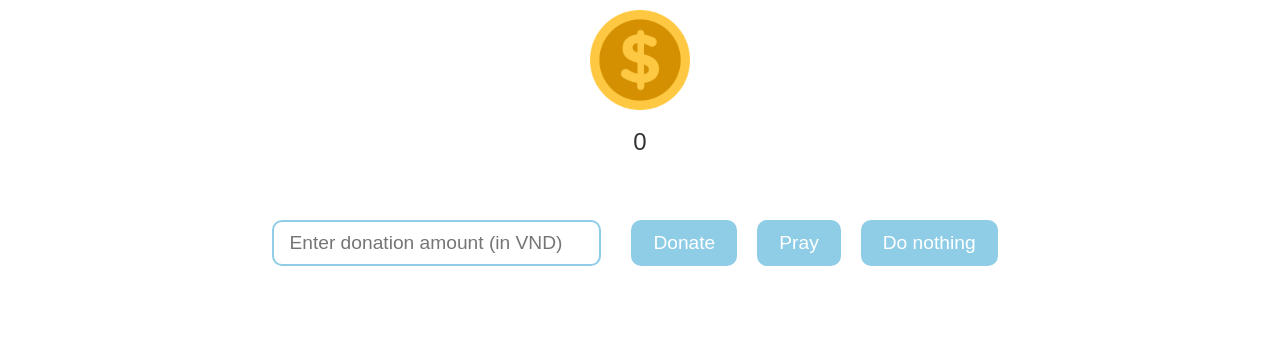
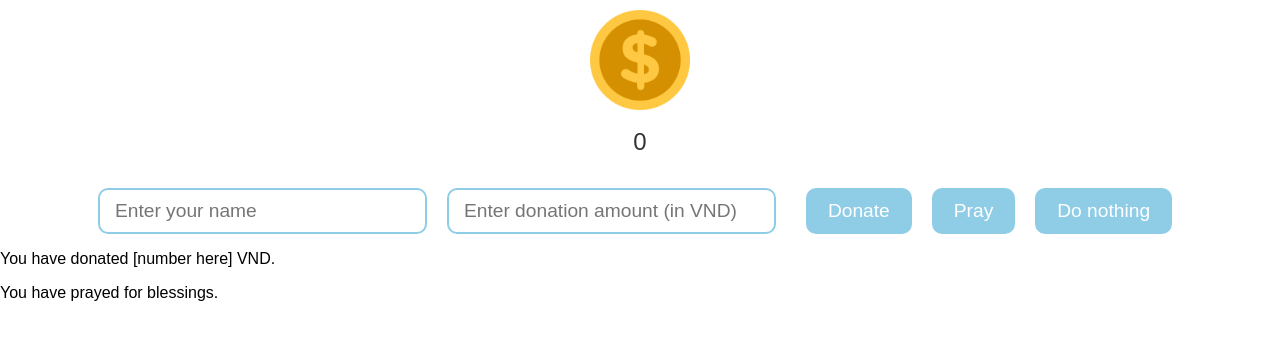
Before and after one commit to PongTon420/god-donating-simulator, a plain HTML site: page index.html in a window 1280 px wide. Shown: the part 144-484 px from the top of the page. Drawn offline with Linux system fonts and the light colour scheme.

Commit message:
minor change to layout

```diff
--- a/index.html
+++ b/index.html
@@ -24,11 +24,16 @@
             <span id="donation-amount">0</span>
         </div>
         <div class="button-container">
+            <input type="text" id="name-input" placeholder="Enter your name" />
             <input type="text" id="donation-input" placeholder="Enter donation amount (in VND)" />
             <button id="donate-button">Donate</button>
             <button>Pray</button>
             <button>Do nothing</button>
         </div>
+        <div>
+            <p id="donation-message">You have donated <span id="donation-amount-display">[number here]</span> VND.</p>
+            <p id="prayer-message">You have prayed for blessings.</p>
+        </div>
     </main>
 </body>
 
--- a/styles.css
+++ b/styles.css
@@ -31,7 +31,7 @@ body {
 .button-container {
     display: flex;
     justify-content: center;
-    margin-top: 4rem;
+    margin-top: 2rem;
 }
 
 .button-container button {
```
Also changed, not shown: image/favicon.png (added).
